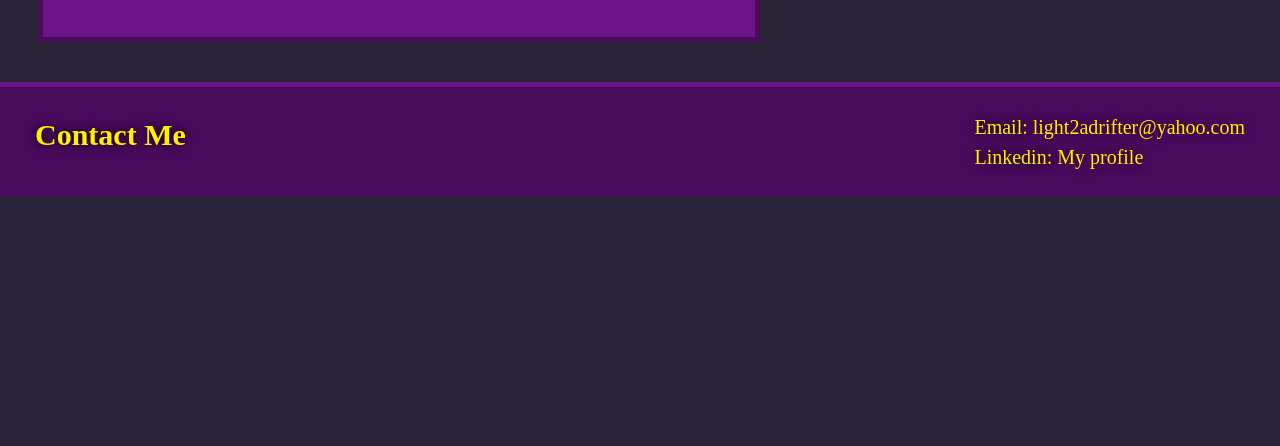
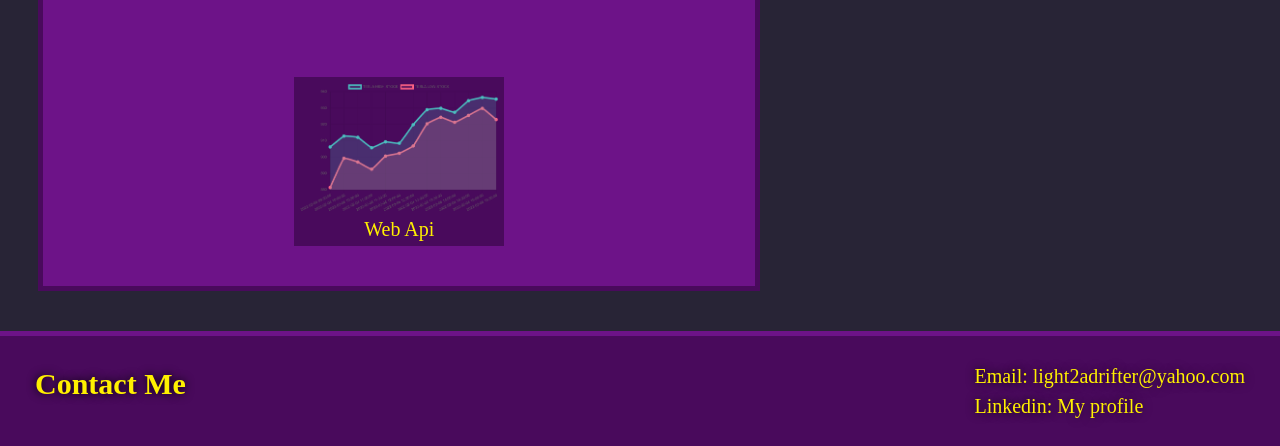
Before and after one commit to light2adrifter/challenge-2, a plain HTML site: page docs/index.html in a window 1280 px wide. Shown: the part 1815-2261 px from the top of the page. Before the commit the page ends 2012 px from the top, so only its background shows below. Drawn offline with Linux system fonts and the light colour scheme.

Commit message:
added 2nd group project

```diff
--- a/docs/index.html
+++ b/docs/index.html
@@ -71,6 +71,12 @@
                     </a>
                     <p>Web Api</p>
                 </article>
+                <article>
+                    <a href="https://eloncoin.herokuapp.com/" target="_blank">
+                        <img src="./Assets/pics/graph.png" alt="A line graph.">
+                    </a>
+                    <p>Web Api</p>
+                </article>
             </section>
         </section>
     </section>
```
Also changed, not shown: docs/Assets/pics/graph.png (added).
